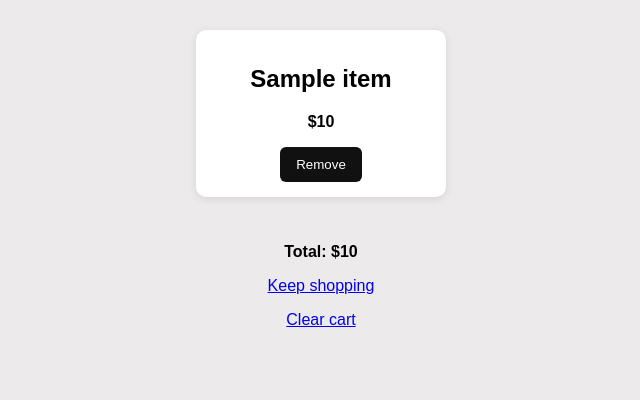
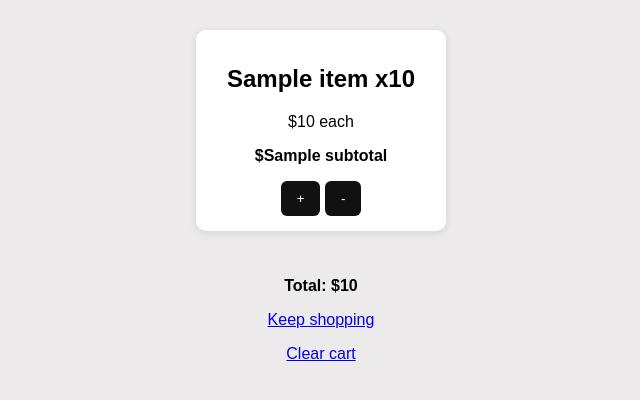
Before and after one commit to rhamRad-H/clothing.shop, a Flask app: template templates/cart.html in a window 1280 px wide. Shown: the part 120-520 px from the top of the page, without its empty margins (319-959 px from the left). Run offline with Flask 3, Linux system fonts and the light colour scheme; the template is opened without the code that fills it: most values are stand-ins (such as "Sample title", 1, 10 or a date in 2020).

Commit message:
cart quantities

```diff
--- a/main.py
+++ b/main.py
@@ -42,24 +42,41 @@ def get_valid_cart():
 def cart():
     products = {p["id"]: p for p in get_products()}
     cart_ids = get_valid_cart()
-    cart_items = [products[i] for i in cart_ids if i in products]
-    total = sum(item["price"] for item in cart_items)
+
+    counts = {}
+    for i in cart_ids:
+        counts[i] = counts.get(i, 0) + 1
+
+    cart_items = []
+    total = 0
+    for product_id, qty in counts.items():
+        product = products[product_id]
+        subtotal = product["price"] * qty
+        total += subtotal
+        cart_items.append({
+            "id": product_id,
+            "name": product["name"],
+            "price": product["price"],
+            "qty": qty,
+            "subtotal": subtotal,
+        })
+
     return render_template("cart.html", cart_items=cart_items, total=total)
 
 
 @app.route("/add/<int:item_id>")
 def add_to_cart(item_id):
-    cart = session.get("cart", [])
+    cart = get_valid_cart()
     cart.append(item_id)
     session["cart"] = cart
-    return redirect(url_for("home"))
+    return redirect(request.referrer or url_for("home"))
 
 
-@app.route("/remove/<int:position>")
-def remove_from_cart(position):
+@app.route("/remove/<int:product_id>")
+def remove_from_cart(product_id):
     cart = get_valid_cart()
-    if 0 <= position < len(cart):
-        cart.pop(position)
+    if product_id in cart:
+        cart.remove(product_id)
         session["cart"] = cart
     return redirect(url_for("cart"))
 
--- a/templates/cart.html
+++ b/templates/cart.html
@@ -9,11 +9,13 @@
 
   <div class="grid">
     {% for item in cart_items %}
-  <div class="card">
-    <h2>{{ item.name }}</h2>
-    <p class="price">${{ item.price }}</p>
-    <a href="{{ url_for('remove_from_cart', position=loop.index0) }}"><button>Remove</button></a>
-  </div>
+      <div class="card">
+        <h2>{{ item.name }} x{{ item.qty }}</h2>
+        <p>${{ item.price }} each</p>
+        <p class="price">${{ item.subtotal }}</p>
+        <a href="{{ url_for('add_to_cart', item_id=item.id) }}"><button>+</button></a>
+        <a href="{{ url_for('remove_from_cart', product_id=item.id) }}"><button>-</button></a>
+      </div>
     {% endfor %}
   </div>
 
```
